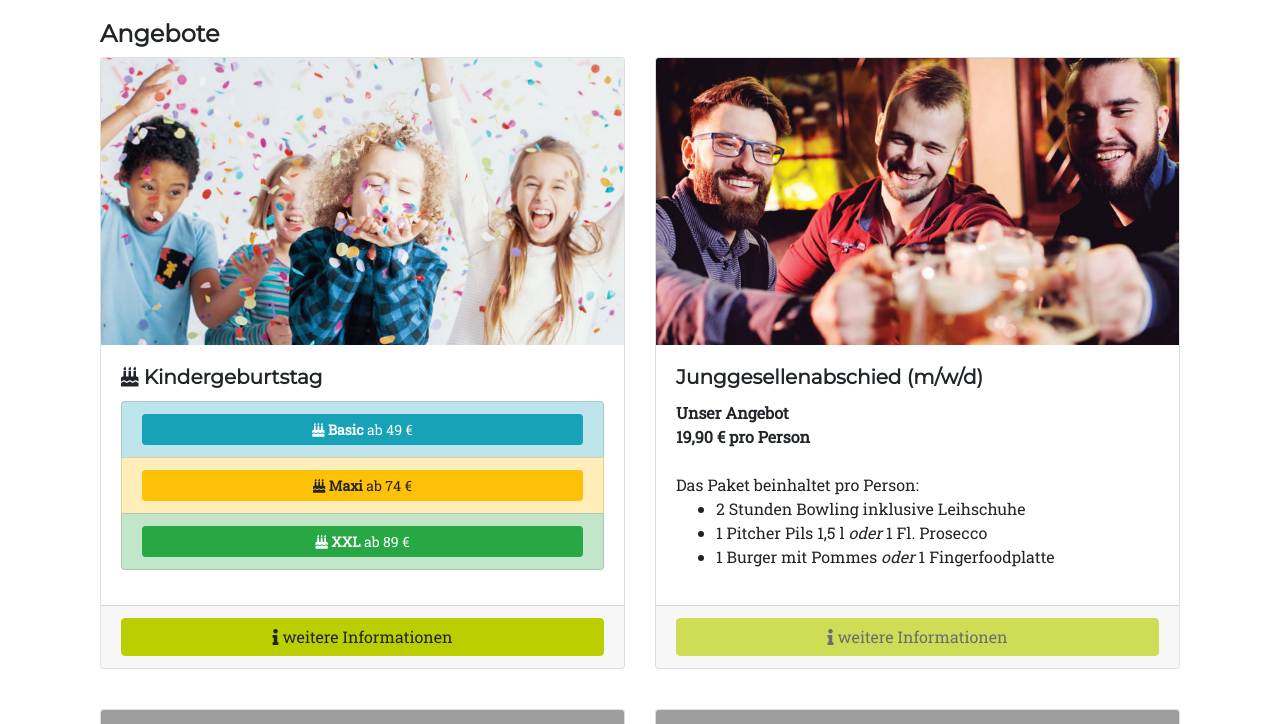
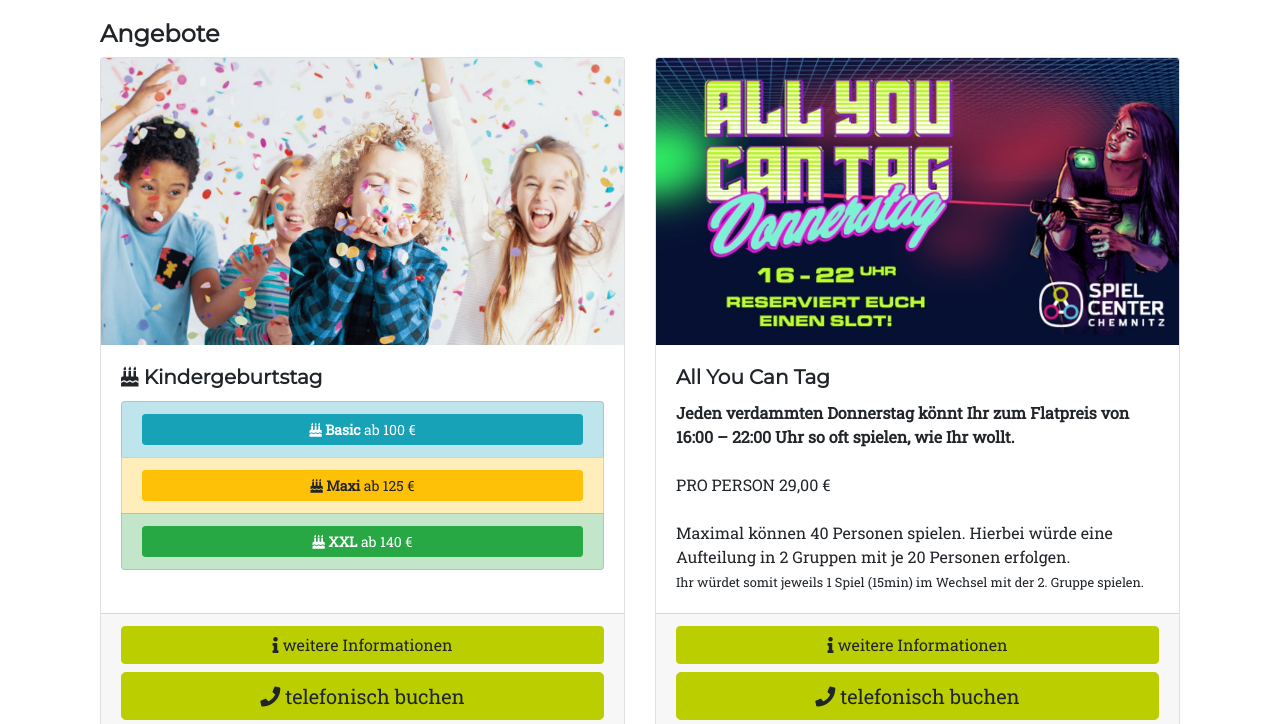
Before and after one commit to Rivagroup/lgc-website, a CodeIgniter app: page /database/angebote in a window 1280 px wide. Shown: the part 60-784 px from the top of the page. Run offline with CodeIgniter, Linux system fonts and the light colour scheme; some libraries are stand-ins or nearby versions; grey boxes are pictures that could not be loaded.

Commit message:
SEO, responsitivy, typos, specials

```diff
--- a/application/controllers/Angebote.php
+++ b/application/controllers/Angebote.php
@@ -43,4 +43,11 @@ class Angebote extends MY_ContentController {
         $this->load->view('template', $data);
     }
 
+    public function allyoucantag() {
+		$data=$this->meta4all($this->meta);
+        $data['title'] .= ' - All You Can Tag';
+        $data['main_content'] = 'angebote/angebote_ayct';
+        $this->load->view('template', $data);
+    }
+
 }
--- a/application/views/angebote/angebote_overview.php
+++ b/application/views/angebote/angebote_overview.php
@@ -1,7 +1,7 @@
 <div class="container">
     <section>
         <h4>Angebote</h4>
-        <div class="card-deck">
+        <div class="card-deck mb-3">
 
             <div class="card">
                 <img class="card-img-top" src="<?= base_url('assets/header/kindergeburtstag.png'); ?>" alt="Kindergeburtstag" />
@@ -9,9 +9,9 @@
                     <h5 class="card-title"><i class="fas fa-birthday-cake"></i> Kindergeburtstag</h5>
                     <div class="card-text">
                         <ul class="list-group">
-                            <li class="list-group-item list-group-item-info text-center"><a class="btn btn-sm btn-block btn-info" href="<?= base_url('kindergeburtstag/basic'); ?>"><i class="fas fa-birthday-cake"></i> <b>Basic</b> ab 49 €</a></li>
-                            <li class="list-group-item list-group-item-warning text-center"><a class="btn btn-sm btn-block btn-warning" href="<?= base_url('kindergeburtstag/maxi'); ?>"><i class="fas fa-birthday-cake"></i> <b>Maxi</b> ab 74 €</a></li>
-                            <li class="list-group-item list-group-item-success text-center"><a class="btn btn-sm btn-block btn-success" href="<?= base_url('kindergeburtstag/xxl'); ?>"><i class="fas fa-birthday-cake"></i> <b>XXL</b> ab 89 €</a></li>
+                            <li class="list-group-item list-group-item-info text-center"><a class="btn btn-sm btn-block btn-info" href="<?= base_url('kindergeburtstag/basic'); ?>"><i class="fas fa-birthday-cake"></i> <b>Basic</b> ab 100 €</a></li>
+                            <li class="list-group-item list-group-item-warning text-center"><a class="btn btn-sm btn-block btn-warning" href="<?= base_url('kindergeburtstag/maxi'); ?>"><i class="fas fa-birthday-cake"></i> <b>Maxi</b> ab 125 €</a></li>
+                            <li class="list-group-item list-group-item-success text-center"><a class="btn btn-sm btn-block btn-success" href="<?= base_url('kindergeburtstag/xxl'); ?>"><i class="fas fa-birthday-cake"></i> <b>XXL</b> ab 140 €</a></li>
                         </ul>
                     </div>
                 </div>
@@ -19,68 +19,33 @@
                     <a class="btn btn-block btn-primary" href="<?= base_url('kindergeburtstag'); ?>">
                         <i class="fas fa-info"></i> weitere Informationen
                     </a>
+                    <a class="btn btn-lg btn-block btn-primary" href="tel:+4937133423340"><i class="fas fa-phone"></i> telefonisch buchen</a>
+                    <a href="https://spielcenter-chemnitz.de/kombi/#lasertag" target="_blank" class="btn btn-lg btn-block btn-danger" role="button"><i class="fas fa-plus-square"></i> Kombi Pakete</a>
                 </div>
             </div>
 
             <div class="card">
-                <img class="card-img-top" src="<?= base_url('assets/header/junggesellenabschied.png'); ?>" alt="Junggesellenabschied" />
+                <img class="card-img-top" src="<?= base_url('assets/header/ayct.jpg'); ?>" alt="All You Can Tag" />
                 <div class="card-body">
-                    <h5 class="card-title">Junggesellenabschied (m/w/d)</h5>
+                    <h5 class="card-title">All You Can Tag</h5>
                     <div class="card-text">
-                        <b>
-                            Unser Angebot<br />
-                            19,90 € pro Person
-                        </b>
-                        <br /><br />
-                        Das Paket beinhaltet pro Person:
-                        <br />
-                        <ul>
-                            <li>2 Stunden Bowling inklusive Leihschuhe</li>
-                            <li>1 Pitcher Pils 1,5 l <i>oder</i> 1 Fl. Prosecco</li>
-                            <li>1 Burger mit Pommes <i>oder</i> 1 Fingerfoodplatte</li>
-                        </ul>
+                    <strong>Jeden verdammten Donnerstag könnt Ihr zum Flatpreis von 16:00 – 22:00 Uhr so oft spielen, wie Ihr
+                wollt.</strong><br><br> PRO PERSON 29,00 €<br><br> Maximal können 40 Personen spielen. Hierbei würde
+            eine Aufteilung in 2 Gruppen mit je 20 Personen erfolgen.<br> <small>Ihr würdet somit jeweils 1 Spiel
+                (15min) im Wechsel mit der 2. Gruppe spielen.</small>
                     </div>
                 </div>
                 <div class="card-footer">
-                    <a class="btn btn-block btn-primary disabled" href="<?= base_url('angebote/junggesellenabschied'); ?>">
-                        <i class="fas fa-info"></i> weitere Informationen
-                    </a>
+                    <a class="btn btn-block btn-primary" href="<?= base_url('angebote/allyoucantag'); ?>"><i class="fas fa-info"></i> weitere
+                        Informationen</a>
+                    <a class="btn btn-lg btn-block btn-primary" href="tel:+4937133423340"><i class="fas fa-phone"></i> telefonisch buchen</a>
+                    <a class="btn btn-lg btn-block btn-primary disabled" href="<?= base_url('buchung/ayct'); ?>"><i class="far fa-calendar-plus"></i> online buchen</a>
                 </div>
             </div>
 
         </div>
-        <p>&nbsp;</p>
-        <div class="card-deck">
 
-            <div class="card">
-                <img class="card-img-top" src="<?= base_url('assets/header/teambuilding.png'); ?>" alt="Teambuilding" />
-                <div class="card-body">
-                    <h5 class="card-title">Teambuilding</h5>
-                    <div class="card-text">
-                    </div>
-                </div>
-                <div class="card-footer">
-                    <a class="btn btn-block btn-primary disabled" href="<?= base_url('angebote/Teambuilding'); ?>"><i class="fas fa-info"></i> weitere
-                        Informationen</a>
-                </div>
-            </div>
-
-            <div class="card">
-                <img class="card-img-top" src="<?= base_url('assets/header/allyoucantag.png'); ?>" alt="All You Can Tag" />
-                <div class="card-body">
-                    <h5 class="card-title">All You Can Tag</h5>
-                    <div class="card-text">
-                    </div>
-                </div>
-                <div class="card-footer">
-                    <a class="btn btn-block btn-primary disabled" href="<?= base_url('angebote/allyoucantag'); ?>"><i class="fas fa-info"></i> weitere
-                        Informationen</a>
-                </div>
-            </div>
-
-        </div>
-        <p>&nbsp;</p>
-        <div class="card">
+        <div class="card mb-3">
             <img class="card-img-top" src="<?= base_url('assets/header/partyraeume.jpg'); ?>" alt="Partyräume" />
             <div class="card-body">
                 <h5 class="card-title">Partyräume</h5>
--- a/application/views/footer.php
+++ b/application/views/footer.php
@@ -20,7 +20,7 @@
                     </p>
                 </div>
                 <div class="col-md-8 col-sm-12">
-                <div class="row text-center">
+                <div class="row text-center mb-3">
                     <div class="col"><a href="https://spielcenter-chemnitz.de" target="_blank"><img class="img-fluid" src="<?= base_url('assets/x_promo/spielcenter_chemnitz_logo.svg') ?>" alt="Spielcenter Chemnitz"></a></div>
                     <div class="col"><a href="https://bowling-chemnitz.de" target="_blank"><img class="img-fluid" src="<?= base_url('assets/x_promo/bowling_chemnitz_logo.svg') ?>" alt="Bowling Center Chemnitz"></a></div>
                     <div class="col"><a href="https://escaperoom-chemnitz.de" target="_blank"><img class="img-fluid" src="<?= base_url('assets/x_promo/escaperoom_chemnitz_logo.svg') ?>" alt="Escaperoom / Exitgame Chemnitz"></a></div>
--- a/application/views/kindergeburtstag/basic.php
+++ b/application/views/kindergeburtstag/basic.php
@@ -18,7 +18,9 @@
         <div class="card-footer">
             <p class="display-3 text-center"><b>100 €</b></p>
             <a class="btn btn-sm btn-block btn-info" href="<?= base_url('kindergeburtstag/'); ?>"><i class="far fa-arrow-alt-circle-left"></i> zurück zur Übersicht</a>
-            <a class="btn btn-lg btn-block btn-primary" href="tel:+4937133423340"><i class="fas fa-phone"></i> jetzt Buchen</a>
+                <a class="btn btn-lg btn-block btn-primary" href="tel:+4937133423340"><i class="fas fa-phone"></i> telefonisch buchen</a>
+                <a class="btn btn-lg btn-block btn-primary disabled" href="<?= base_url('buchung/kindergeburtstagXXL'); ?>"><i class="far fa-calendar-plus"></i> online buchen</a>
+                <a href="https://spielcenter-chemnitz.de/kombi/#lasertag" target="_blank" class="btn btn-lg btn-block btn-danger" role="button"><i class="fas fa-plus-square"></i> Kombi Pakete</a>
         </div>
     </div>
 </div>
--- a/application/views/kindergeburtstag/maxi.php
+++ b/application/views/kindergeburtstag/maxi.php
@@ -5,7 +5,7 @@
         </div>
         <div class="card-body">
             <div class="card-text">
-                <p>für 5 Teilnehmer ab 12 Jahre</p>
+                <p>für 5 Teilnehmer ab 1,40m Körperhöhe</p>
                 <ul class="list-group">
                     <li class="list-group-item list-group-item-warning"><small><i class="fas fa-check"></i> 3 Spiele LaserGame</small></li>
                     <li class="list-group-item list-group-item-warning"><small><i class="fas fa-check"></i> 5 x 0,4 l kühles Soft-Getränk</small></li>
@@ -21,7 +21,9 @@ Mozzarella-Sticks</small></li>
             <div class="card-footer">
                 <p class="display-3 text-center"><b>125 €</b></p>
                 <a class="btn btn-sm btn-block btn-info" href="<?= base_url('kindergeburtstag/'); ?>"><i class="far fa-arrow-alt-circle-left"></i> zurück zur Übersicht</a>
-                <a class="btn btn-lg btn-block btn-primary" href="tel:+4937133423340"><i class="fas fa-phone"></i> jetzt Buchen</a>
+                <a class="btn btn-lg btn-block btn-primary" href="tel:+4937133423340"><i class="fas fa-phone"></i> telefonisch buchen</a>
+                <a class="btn btn-lg btn-block btn-primary disabled" href="<?= base_url('buchung/kindergeburtstagXXL'); ?>"><i class="far fa-calendar-plus"></i> online buchen</a>
+                <a href="https://spielcenter-chemnitz.de/kombi/#lasertag" target="_blank" class="btn btn-lg btn-block btn-danger" role="button"><i class="fas fa-plus-square"></i> Kombi Pakete</a>
             </div>
     </div>
 </div>
--- a/application/views/kindergeburtstag/xxl.php
+++ b/application/views/kindergeburtstag/xxl.php
@@ -5,7 +5,7 @@
         </div>
         <div class="card-body">
             <div class="card-text">
-                <p>für 5 Teilnehmer ab 12 Jahre</p>
+                <p>für 5 Teilnehmer ab 1,40m Körperhöhe</p>
                 <ul class="list-group">
                     <li class="list-group-item list-group-item-success"><small><i class="fas fa-check"></i> 3 Spiele LaserGame</small></li>
                     <li class="list-group-item list-group-item-success"><small><i class="fas fa-check"></i> 5 x 0,4 l kühles Soft-Getränk</small></li>
@@ -24,7 +24,9 @@ Mozzarella-Sticks</small></li>
             <div class="card-footer">
                 <p class="display-3 text-center"><b>140 €</b></p>
                 <a class="btn btn-sm btn-block btn-info" href="<?= base_url('kindergeburtstag/'); ?>"><i class="far fa-arrow-alt-circle-left"></i> zurück zur Übersicht</a>
-                <a class="btn btn-lg btn-block btn-primary" href="tel:+4937133423340"><i class="fas fa-phone"></i> jetzt Buchen</a>
+                <a class="btn btn-lg btn-block btn-primary" href="tel:+4937133423340"><i class="fas fa-phone"></i> telefonisch buchen</a>
+                <a class="btn btn-lg btn-block btn-primary disabled" href="<?= base_url('buchung/kindergeburtstagXXL'); ?>"><i class="far fa-calendar-plus"></i> online buchen</a>
+                <a href="https://spielcenter-chemnitz.de/kombi/#lasertag" target="_blank" class="btn btn-lg btn-block btn-danger" role="button"><i class="fas fa-plus-square"></i> Kombi Pakete</a>
             </div>
     </div>
 </div>
--- a/application/views/navigation.php
+++ b/application/views/navigation.php
@@ -18,13 +18,11 @@
                 <li class="nav-item dropdown">
                     <a class="nav-link dropdown-toggle" data-toggle="dropdown" href="#" role="button" aria-haspopup="true" aria-expanded="false">Angebote</a>
                     <div class="dropdown-menu">
-                        <a class="dropdown-item disabled" href="<?= base_url('angebote'); ?>">Übersicht</a>
+                        <a class="dropdown-item" href="<?= base_url('angebote'); ?>">Übersicht</a>
                         <div class="dropdown-divider"></div>
                         <a class="dropdown-item disabled" href="<?= base_url('angebote/allyoucantag'); ?>">All You Can Tag</a>
                         <div class="dropdown-divider"></div>
                         <a class="dropdown-item" href="<?= base_url('kindergeburtstag'); ?>">Kindergeburtstag</a>
-                        <a class="dropdown-item disabled" href="<?= base_url('angebote/junggesellenabschied'); ?>">Junggesellenabschied</a>
-                        <a class="dropdown-item disabled" href="<?= base_url('angebote/partyraeume'); ?>">Partyräume</a>
                     </div>
                 </li>
                 <li class="nav-item dropdown">
--- a/application/views/oeffnungszeiten/oeffnungszeiten_content.php
+++ b/application/views/oeffnungszeiten/oeffnungszeiten_content.php
@@ -1,9 +1,3 @@
-<div class="jumbotron bg-primary text-white">
-    <h1 class="display-4">Öffnungszeiten</h1>
-    <!--p class="lead">This is a simple hero unit, a simple jumbotron-style component for calling extra attention to featured content or information.</p>
-            <hr class="my-4">
-            <p>It uses utility classes for typography and spacing to space content out within the larger container.</p-->
-</div>
 <div class="card">
     <div class="card-header">
         <h4 class="card-title">reguläre Öffnungszeiten</h4>
```
Also changed, not shown: application/controllers/Buchung.php (+56 -30 lines), application/views/angebote/angebote_ayct.php (added, +24 -0 lines), application/views/buchung/buchung_content.php (+13 -14 lines), application/views/kindergeburtstag/overview.php (+7 -4 lines), application/views/preise/preise_content.php (+6 -9 lines), application/views/start/start_content.php (+3 -28 lines), assets/header/ayct.jpg (added).
